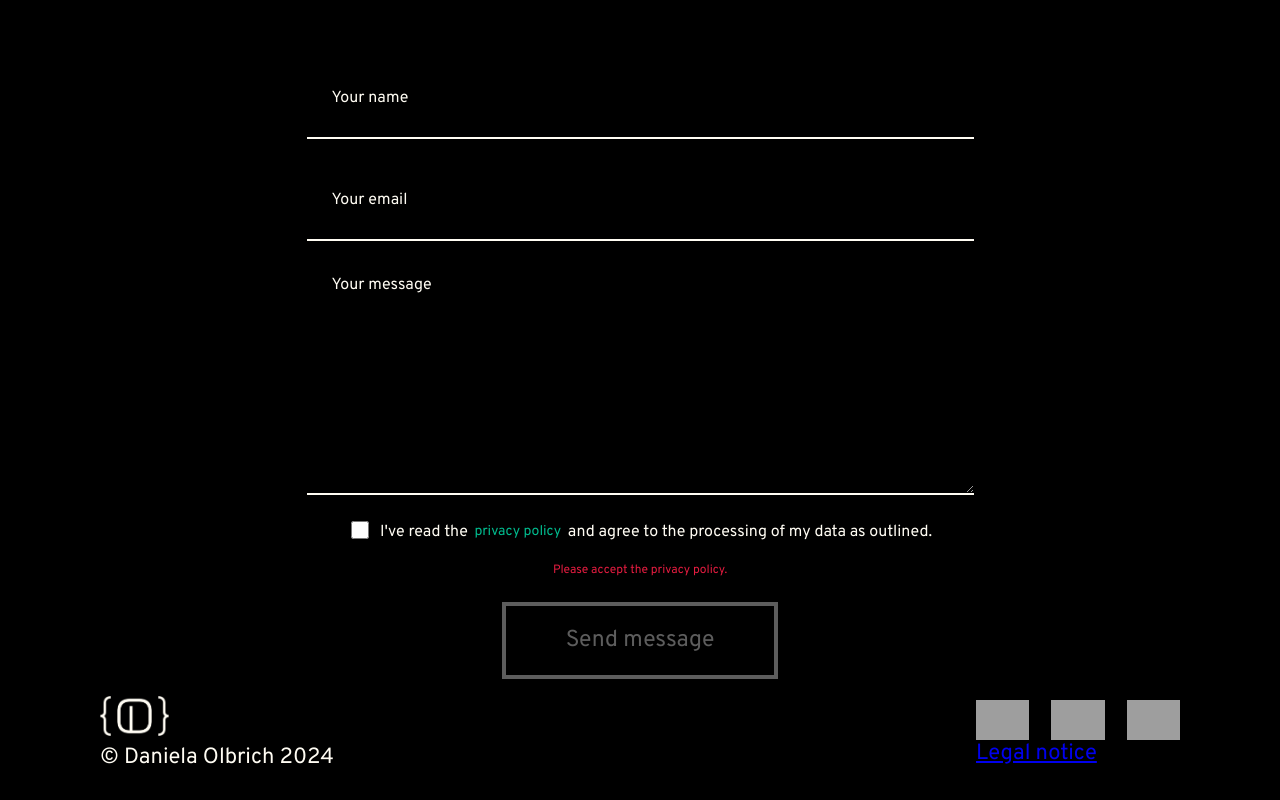
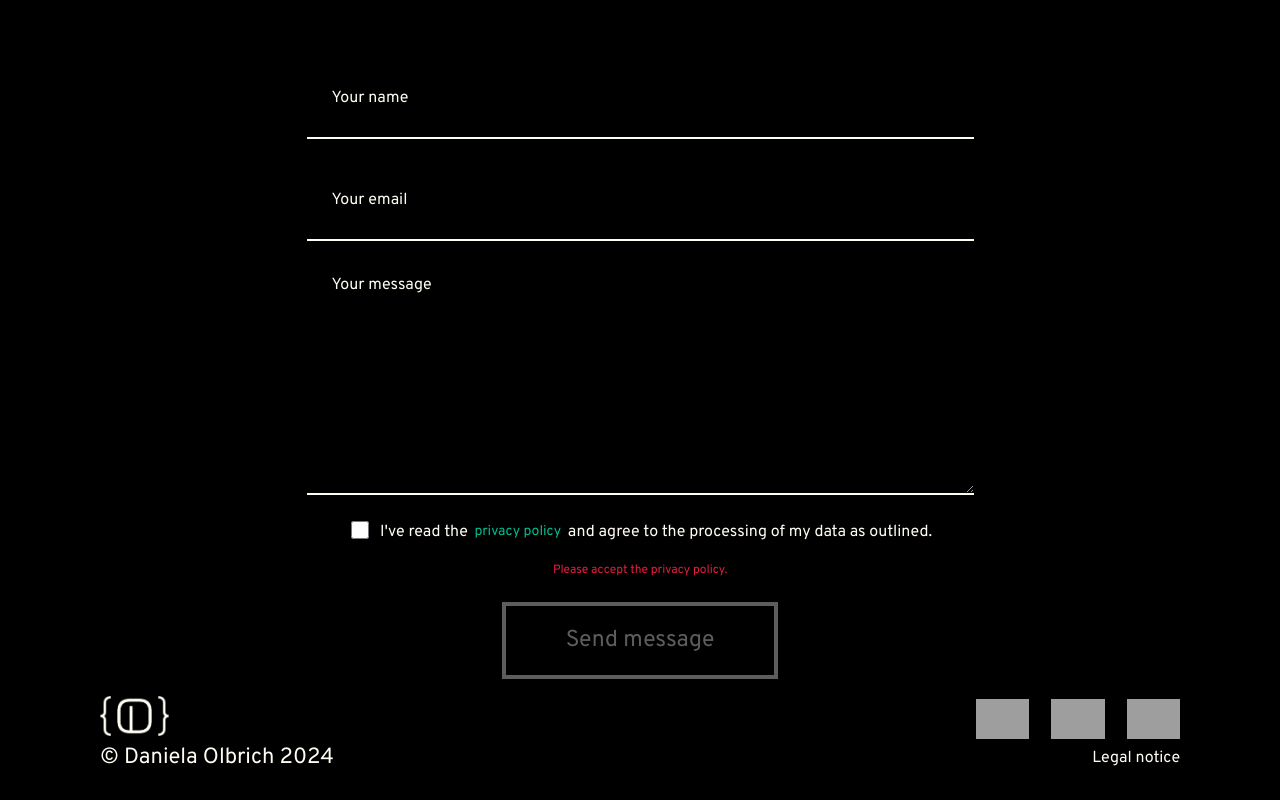
Before and after one commit to danielaolbrich/Portfolio, an Angular app: page / in a window 1280 px wide. Shown: the part 1385-2185 px from the top of the page. Built offline with nearby package versions, Linux system fonts and the light colour scheme; grey boxes are pictures that could not be loaded.

Commit message:
added styles for new container and a tag

```diff
--- a/src/app/contact/footer/footer.component.scss
+++ b/src/app/contact/footer/footer.component.scss
@@ -11,15 +11,28 @@ footer {
     width: auto;
   }
 
-//   .copyLogo {
-//     display: flex;
-//     flex-direction: column;
-//     justify-content: space-between;
-//   }
+  .iconNoticeContainer {
+    display: flex;
+    flex-direction: column;
+    align-items: flex-end;
+    height: 69px;
+    justify-content: space-between;
+  }
 
   .socialIcons {
     display: flex;
     width: 204px;
     justify-content: space-between;
   }
+
+  a {
+    font-size: 16px;
+    color: rgba(255, 252, 243, 1);
+    text-decoration: none;
+  }
+
+  a:hover {
+    font-weight: 700;
+    color: rgba(0, 188, 143, 1);
+  }
 }
```
